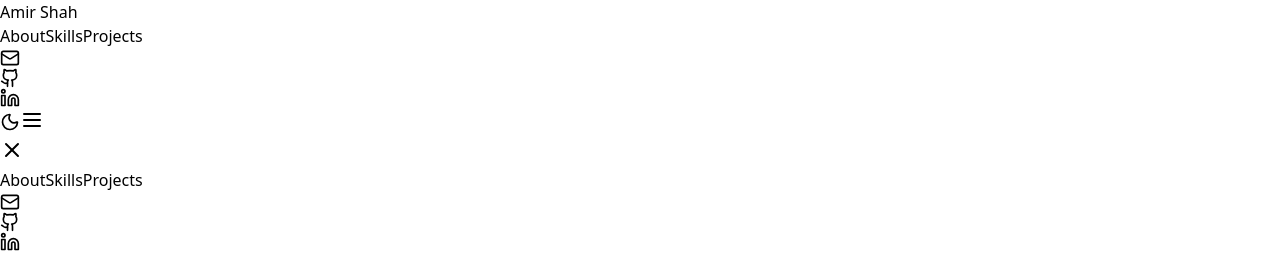
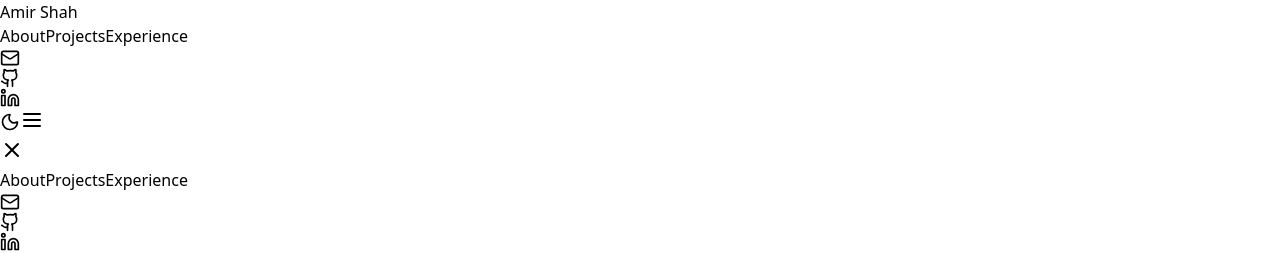
Before and after one commit to amirshah07/Portfolio, a React (Vite) app: page / in a window 1280 px wide. Shown: the top 253 px of the page. Built offline with nearby package versions, Linux system fonts and the light colour scheme.

Commit message:
updated header to add experience and remove skills

```diff
--- a/src/components/layout/Header.tsx
+++ b/src/components/layout/Header.tsx
@@ -61,6 +61,7 @@ export default function Header({ isDarkMode, toggleDarkMode, name, socials }: He
               >
                 About
               </button>
+              {/*
               <button
                 onClick={() => scrollToSection('skills')}
                 className={`font-medium transition-all duration-300 px-3 py-1 rounded-md ${
@@ -71,6 +72,7 @@ export default function Header({ isDarkMode, toggleDarkMode, name, socials }: He
               >
                 Skills
               </button>
+              */}
               <button
                 onClick={() => scrollToSection('projects')}
                 className={`font-medium transition-all duration-300 px-3 py-1 rounded-md ${
@@ -80,6 +82,16 @@ export default function Header({ isDarkMode, toggleDarkMode, name, socials }: He
                 }`}
               >
                 Projects
+              </button>
+                            <button
+                onClick={() => scrollToSection('experience')}
+                className={`font-medium transition-all duration-300 px-3 py-1 rounded-md ${
+                  isDarkMode
+                    ? 'text-gray-300 hover:text-blue-400 hover:bg-gray-800'
+                    : 'text-gray-700 hover:text-blue-600 hover:bg-blue-50'
+                }`}
+              >
+                Experience
               </button>
             </div>
 
@@ -186,6 +198,7 @@ export default function Header({ isDarkMode, toggleDarkMode, name, socials }: He
           >
             About
           </button>
+          {/*
           <button
             onClick={() => scrollToSection('skills')}
             className={`block w-full text-left font-medium transition-all duration-300 px-4 py-3 rounded-md ${
@@ -196,6 +209,7 @@ export default function Header({ isDarkMode, toggleDarkMode, name, socials }: He
           >
             Skills
           </button>
+          */}
           <button
             onClick={() => scrollToSection('projects')}
             className={`block w-full text-left font-medium transition-all duration-300 px-4 py-3 rounded-md ${
@@ -205,6 +219,16 @@ export default function Header({ isDarkMode, toggleDarkMode, name, socials }: He
             }`}
           >
             Projects
+          </button>
+          <button
+            onClick={() => scrollToSection('experience')}
+            className={`block w-full text-left font-medium transition-all duration-300 px-4 py-3 rounded-md ${
+              isDarkMode
+                ? 'text-gray-300 hover:text-blue-400 hover:bg-gray-800'
+                : 'text-gray-700 hover:text-blue-600 hover:bg-blue-50'
+            }`}
+          >
+            Experience
           </button>
         </nav>
 
```
Lines whose indentation alone changed are shown as unchanged.
